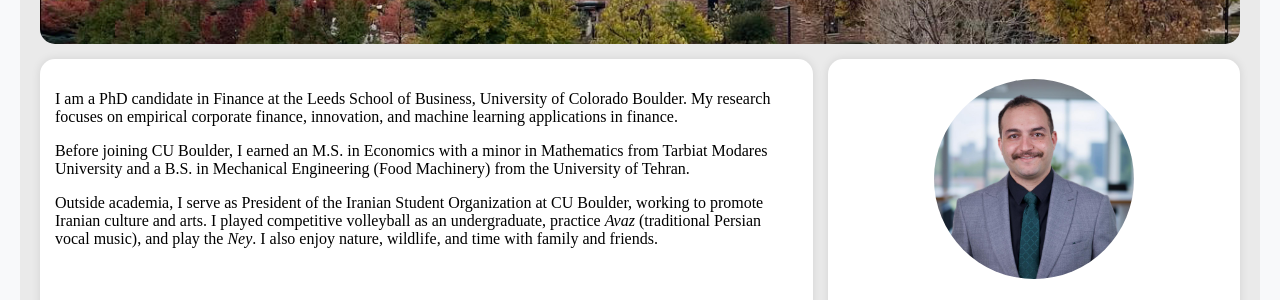
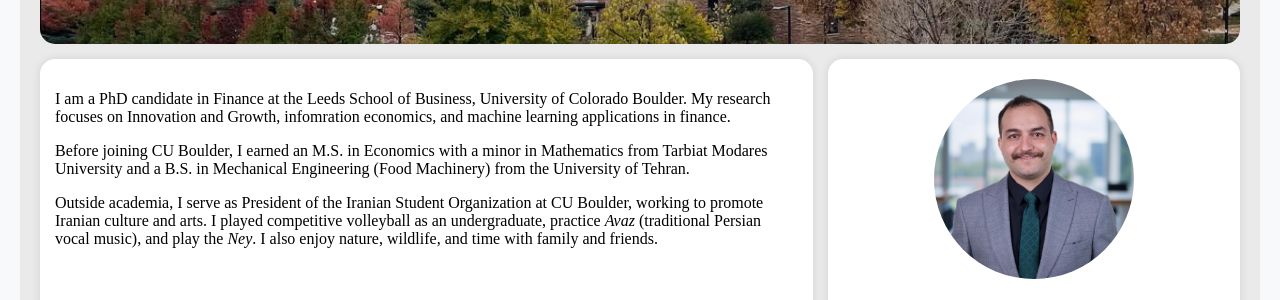
Before and after one commit to ali-jafarzadeh/ali-jafarzadeh.github.io, a Jekyll site: the page index.html, which Jekyll copies as it is, in a window 1280 px wide. Shown: the part 353-653 px from the top of the page. Built offline with Jekyll 4.4.1, drawn with Linux system fonts in a browser that asks for light colours.

Commit message:
Update research focus in personal description

```diff
--- a/index.html
+++ b/index.html
@@ -293,7 +293,7 @@
     <div class="content">
       <!-- Main Content -->
       <div class="main-content">
-  <p>I am a PhD candidate in Finance at the Leeds School of Business, University of Colorado Boulder. My research focuses on empirical corporate finance, innovation, and machine learning applications in finance.</p>
+  <p>I am a PhD candidate in Finance at the Leeds School of Business, University of Colorado Boulder. My research focuses on Innovation and Growth, infomration economics, and machine learning applications in finance.</p>
 
   <p>Before joining CU Boulder, I earned an M.S. in Economics with a minor in Mathematics from Tarbiat Modares University and a B.S. in Mechanical Engineering (Food Machinery) from the University of Tehran.</p>
 
```
